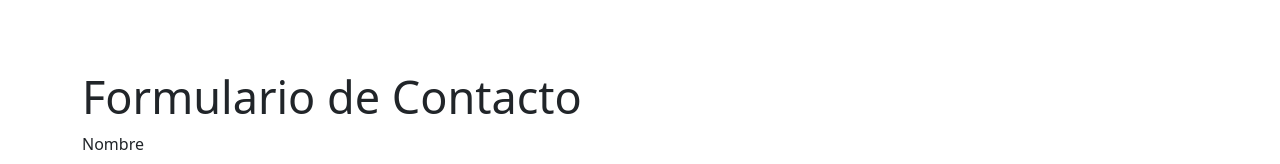
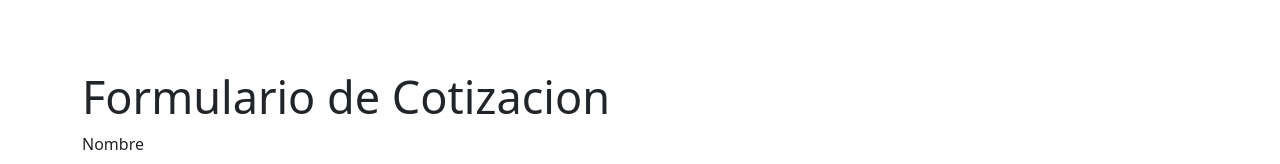
Before and after one commit to DNosheZ/EC2Energy, a plain HTML site: page lets-work-send-mail.html in a window 1280 px wide. Shown: the part 166-330 px from the top of the page. Drawn offline with nearby package versions, Linux system fonts and the light colour scheme.

Commit message:
v.1.1.4.1

```diff
--- a/lets-work-send-mail.html
+++ b/lets-work-send-mail.html
@@ -40,7 +40,7 @@
 
     <section class="contact-us">
       <div class="container mt-5">
-        <h2>Formulario de Contacto</h2>
+        <h2>Formulario de Cotizacion</h2>
         <form action="mailto:ec2energy.2020@gmail.com" method="post" enctype="text/plain">
             <div class="mb-3">
                 <label for="nombre" class="form-label">Nombre</label>
```
